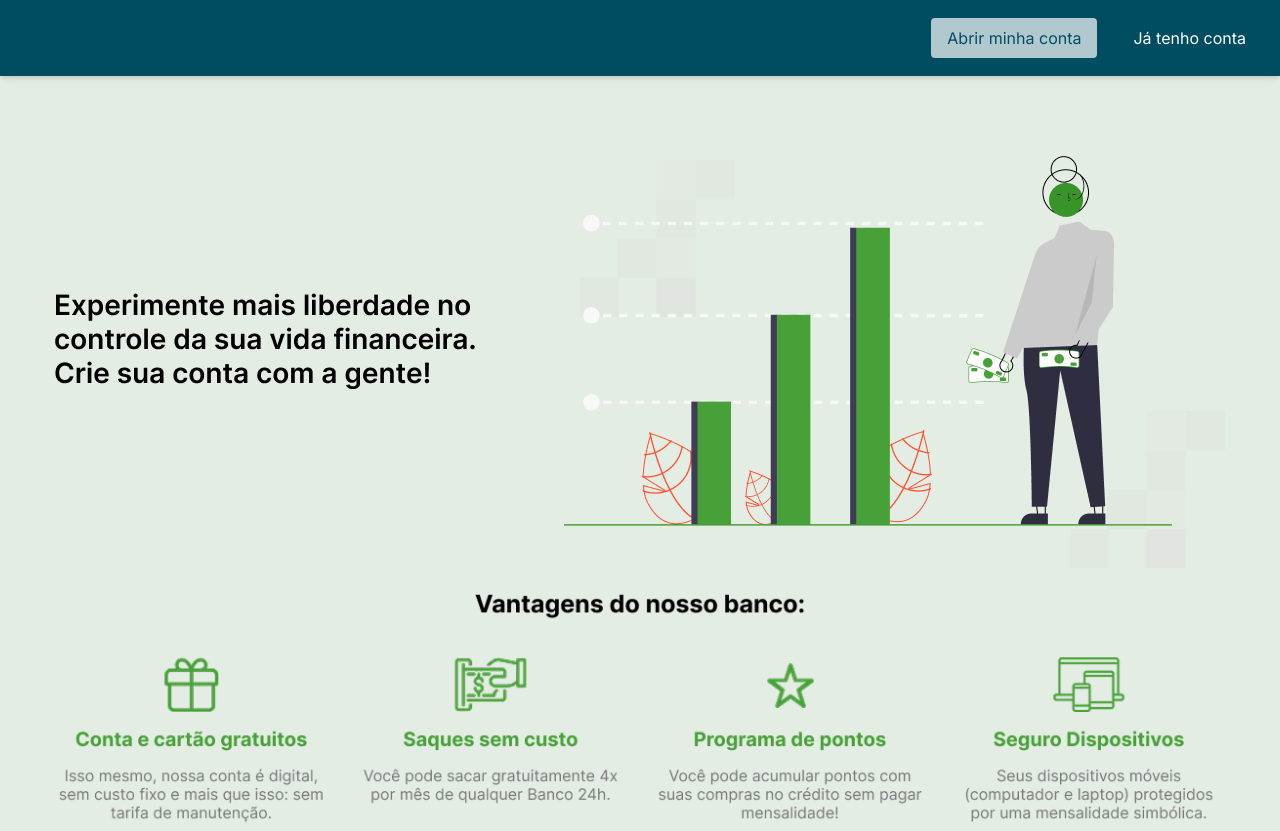
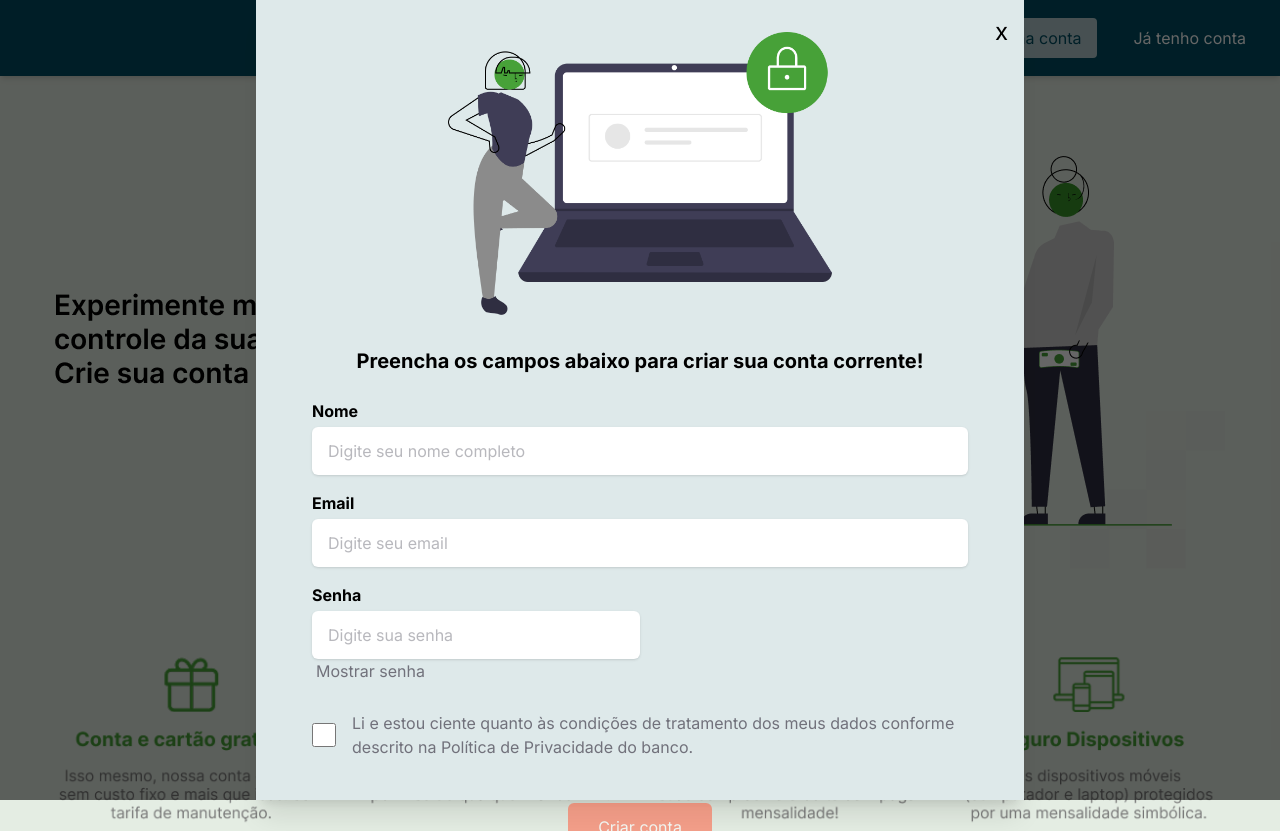
Before and after one commit to GM-Ferreira/postech-finance-01, a Next.js app: page / in a window 1280 px wide. Both pictures are taken after a click on the button "Abrir minha conta". Built offline with nearby package versions, Linux system fonts and the light colour scheme; some icons are missing.

Commit message:
feat: implement sign-up modal with form handling and new banner assets

```diff
--- a/src/app/page.tsx
+++ b/src/app/page.tsx
@@ -1,4 +1,5 @@
 import Image from "next/image";
+
 import bannerInfo from "@/assets/banners/banner-01.png";
 import bannerAd from "@/assets/banners/banner-02.png";
 
--- a/src/components/layout/Header.tsx
+++ b/src/components/layout/Header.tsx
@@ -1,11 +1,22 @@
 "use client";
 
 import Link from "next/link";
+import Image from "next/image";
 import { useState } from "react";
+
 import { LogoIcon } from "../icons";
+import { Modal } from "../ui/Modal";
+
+import bannerSignUp from "@/assets/banners/banner-signup.png";
 
 type User = {
   name: string;
+};
+
+type NewUser = {
+  name: string;
+  email: string;
+  password: string;
 };
 
 type LoggedInViewProps = {
@@ -15,6 +26,7 @@ type LoggedInViewProps = {
 
 type LoggedOutViewProps = {
   onLogin: () => void;
+  onSignUp: () => void;
 };
 
 const LoggedInView: React.FC<LoggedInViewProps> = ({ user, onLogout }) => (
@@ -31,9 +43,12 @@ const LoggedInView: React.FC<LoggedInViewProps> = ({ user, onLogout }) => (
   </>
 );
 
-const LoggedOutView: React.FC<LoggedOutViewProps> = ({ onLogin }) => (
+const LoggedOutView: React.FC<LoggedOutViewProps> = ({ onLogin, onSignUp }) => (
   <>
-    <button className="text-primary bg-secondary opacity-80 hover:opacity-100 px-4 py-2 rounded-md border-2">
+    <button
+      onClick={onSignUp}
+      className="text-primary bg-secondary opacity-80 hover:opacity-100 px-4 py-2 rounded-md border-2"
+    >
       Abrir minha conta
     </button>
     <button
@@ -47,8 +62,22 @@ const LoggedOutView: React.FC<LoggedOutViewProps> = ({ onLogin }) => (
 
 const Header = () => {
   const [isLoggedIn, setIsLoggedIn] = useState(false);
+  const [isModalOpen, setIsModalOpen] = useState(false);
+  const [showPassword, setShowPassword] = useState(false);
+  const [isTermsChecked, setIsTermsChecked] = useState(false);
+  const [newUser, setNewUser] = useState<NewUser>({
+    name: "",
+    email: "",
+    password: "",
+  });
 
   const user = { name: "Guilherme" };
+
+  const handleSignUp = (event: React.FormEvent<HTMLFormElement>) => {
+    event.preventDefault(); // Impede o recarregamento da página
+
+    console.log("Formulário NÃO foi enviado. Dados:", { newUser });
+  };
 
   return (
     <header className="bg-primary shadow-md">
@@ -61,10 +90,116 @@ const Header = () => {
           {isLoggedIn ? (
             <LoggedInView user={user} onLogout={() => setIsLoggedIn(false)} />
           ) : (
-            <LoggedOutView onLogin={() => setIsLoggedIn(true)} />
+            <LoggedOutView
+              onLogin={() => setIsLoggedIn(true)}
+              onSignUp={() => setIsModalOpen(true)}
+            />
           )}
         </div>
       </nav>
+
+      <Modal isOpen={isModalOpen} onClose={() => setIsModalOpen(false)}>
+        <div className="flex flex-col items-center text-center h-full px-6">
+          <div className="max-w-96 mb-8">
+            <Image
+              src={bannerSignUp}
+              alt="Baner convidativo para a cadastrar uma conta "
+              className="object-contain"
+            />
+          </div>
+
+          <p className=" text-black text-xl font-bold">
+            Preencha os campos abaixo para criar sua conta corrente!
+          </p>
+
+          <form className="mt-6 w-full text-left" onSubmit={handleSignUp}>
+            <label className="block">
+              <span className="text-black font-bold text-base">Nome</span>
+              <input
+                type="text"
+                className="mt-1 block w-full rounded-md border-zinc-500 shadow-sm h-12 px-4 bg-white text-zinc-500"
+                placeholder="Digite seu nome completo"
+                onChange={(e) => {
+                  setNewUser((prev) => {
+                    return {
+                      ...prev,
+                      name: e.target.value,
+                    };
+                  });
+                }}
+              />
+            </label>
+
+            <label className="mt-4 block">
+              <span className="text-black font-bold text-base">Email</span>
+              <input
+                type="email"
+                className="mt-1 block w-full rounded-md border-zinc-500 shadow-sm h-12 px-4 bg-white text-zinc-500"
+                placeholder="Digite seu email"
+                onChange={(e) => {
+                  setNewUser((prev) => {
+                    return {
+                      ...prev,
+                      email: e.target.value,
+                    };
+                  });
+                }}
+              />
+            </label>
+
+            <label className="mt-4 block">
+              <span className="text-black font-bold text-base">Senha</span>
+              <input
+                type={showPassword ? "text" : "password"}
+                className="mt-1 block w-1/2 rounded-md border-zinc-500 shadow-sm h-12 px-4 bg-white text-zinc-500"
+                placeholder="Digite sua senha"
+                onChange={(e) => {
+                  setNewUser((prev) => {
+                    return {
+                      ...prev,
+                      password: e.target.value,
+                    };
+                  });
+                }}
+              />
+              <span
+                onClick={() => setShowPassword(!showPassword)}
+                className="text-zinc-500 hover:text-zinc-700 ml-1"
+              >
+                Mostrar senha
+              </span>
+            </label>
+
+            <label className="mt-4 block">
+              <div className="flex py-3 flex-row items-center">
+                <div className="w-[24px] h-[24px] flex-shrink-0">
+                  <input
+                    type="checkbox"
+                    className="w-full h-full"
+                    checked={isTermsChecked}
+                    onChange={(e) => setIsTermsChecked(e.target.checked)}
+                  />
+                </div>
+
+                <p className="text-zinc-500 ml-4 texte-base">
+                  Li e estou ciente quanto às condições de tratamento dos meus
+                  dados conforme descrito na Política de Privacidade do banco.
+                </p>
+              </div>
+            </label>
+
+            <div className="flex w-full  justify-center p-4 mt-4">
+              <button
+                type="submit"
+                className="w-36 h-12 rounded-md bg-warning py-2 text-white hover:bg-red-600 transition-opacity disabled:opacity-50 disabled:cursor-not-allowed"
+                disabled={!isTermsChecked}
+              >
+                Criar conta
+              </button>
+            </div>
+          </form>
+        </div>
+      </Modal>
     </header>
   );
 };
```
Also changed, not shown: src/assets/banners/banner-login.png (added), src/assets/banners/banner-signup.png (added).
